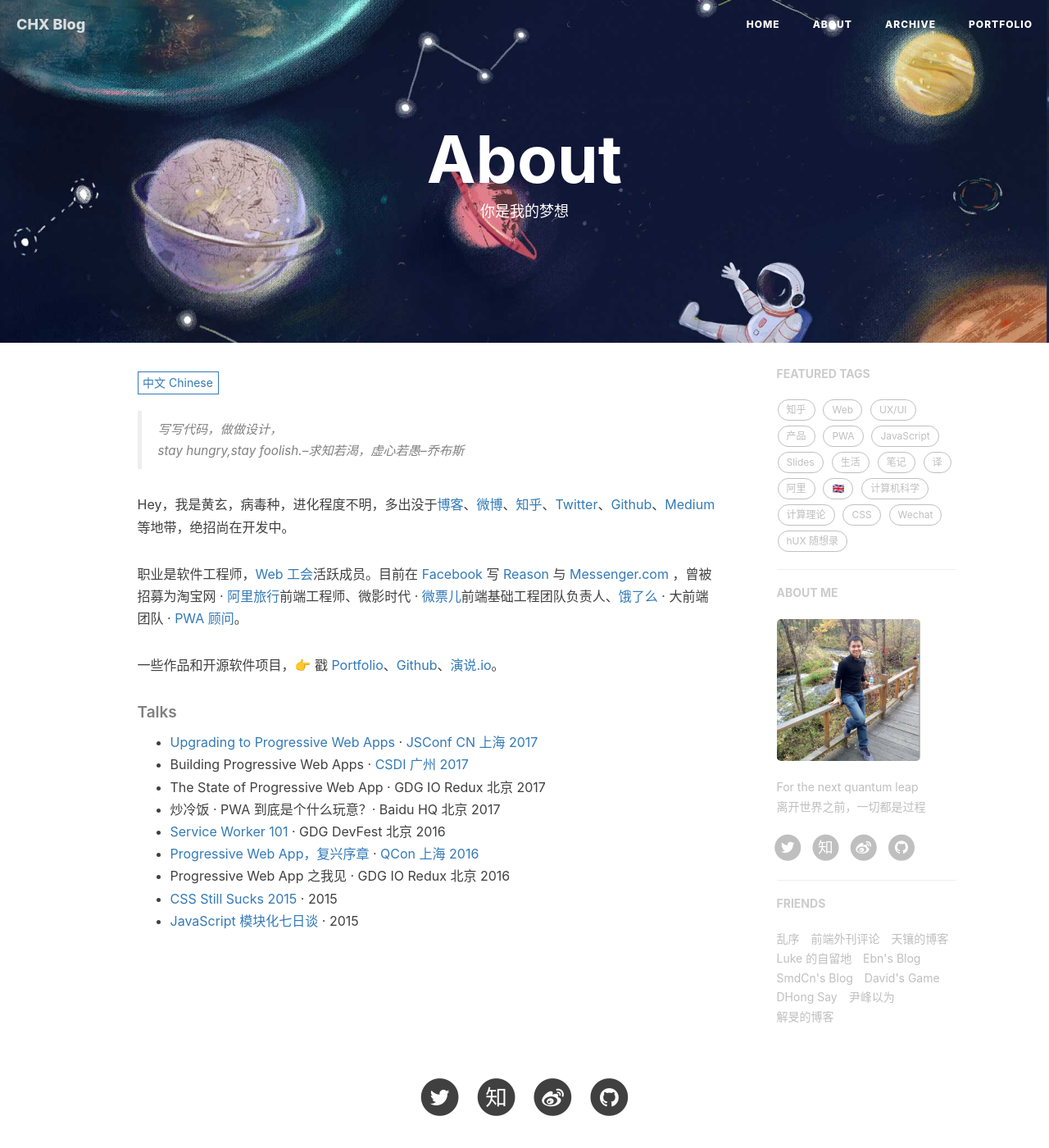
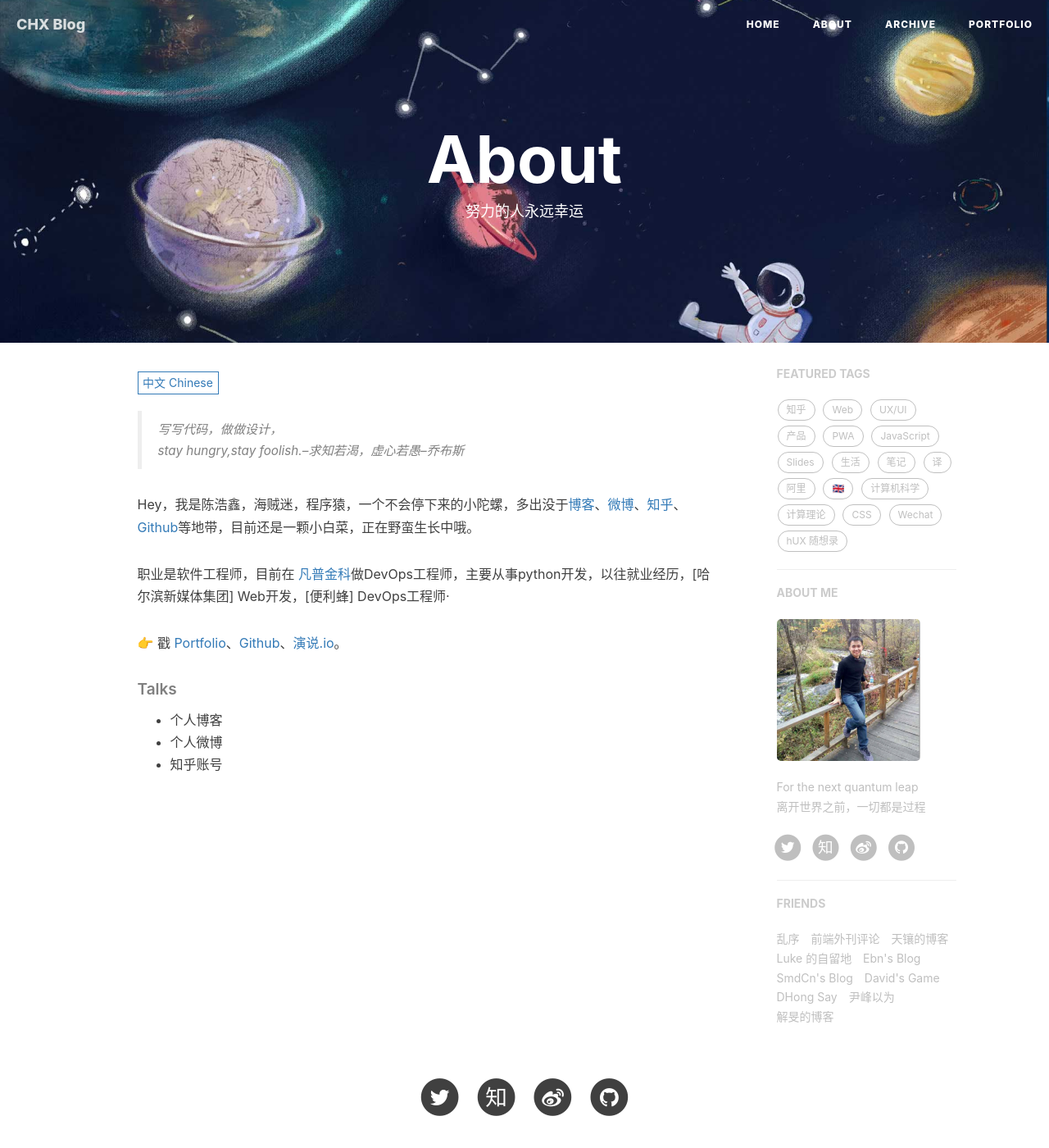
Before and after one commit to jikehaohao/jikehaohao.github.io, a Jekyll site: the page built from about.html, in a window 1280 px wide and 1400 px high. Shown: the whole window at 82% size. Built offline with Jekyll 4.4.1, drawn with Linux system fonts in a browser that asks for light colours; nearby versions of some CDN libraries; comment, search, counter and statistics services are not loaded.

Commit message:
fetal:"提交代码"

```diff
--- a/_includes/about/en.md
+++ b/_includes/about/en.md
@@ -1,8 +1,8 @@
 Yet another man.
 
-Hi, I am @huxpro (Huang, Xuan), a software engineer & a designer. I am currently working on Reason and Messenger.com at Facebook. I previously worked as Web Front-End Engineer at Alibaba Trip; Web Front-End Infrastructure Team Lead at Wepiao.com; And Invited Consultant on PWA at Ele.me.
+Hi, I am @jikehaohao (chen, haoxin), a software engineer & a designer. I am currently working on Software engineer at Finup.
 
-I studied Digital Media Art and graduated from Communication University of China by 2016, and am studying Computer Science at Rochester Institute of Technology from 2017.
+I studied Communication engineering and graduated from HarBin University of Science and Technology by 2018.
 
 Talks
 Upgrading to Progressive Web Apps · JSConf China Shanghai 2017
--- a/_includes/about/zh.md
+++ b/_includes/about/zh.md
@@ -1,31 +1,20 @@
 > 写写代码，做做设计，
 > stay hungry,stay foolish.--求知若渴，虚心若愚--乔布斯
 
-Hey，我是黄玄，病毒种，进化程度不明，多出没于[博客](https://huangxuan.me)、[微博](weibo.com/huxpro)、[知乎](https://www.zhihu.com/people/huxpro/pins/posts)、[Twitter](https://twitter.com/Huxpro/)、[Github](http://github.com/huxpro)、[Medium](https://medium.com/@Huxpro) 等地带，绝招尚在开发中。
+Hey，我是陈浩鑫，海贼迷，程序猿，一个不会停下来的小陀螺，多出没于[博客](https://jikehaohao.github.io/)、[微博](https://weibo.com/chenhaoxinrepo)、[知乎](www.zhihu.com/people/chenhaoxinrepo)、[Github](https://github.com/jikehaohao)等地带，目前还是一颗小白菜，正在野蛮生长中哦。
 
-职业是软件工程师，[Web 工会](https://medium.com/ben-and-dion/team-web-3315aa447fb2#.359a9c6cl)活跃成员。目前在 [Facebook](https://www.facebook.com/) 写 [Reason](https://reasonml.github.io/) 与 [Messenger.com](http://messenger.com/) ，曾被招募为淘宝网 · [阿里旅行](http://alitrip.com)前端工程师、微影时代 · [微票儿](http://www.wepiao.com/?r=movie)前端基础工程团队负责人、[饿了么](https://ele.me/) · 大前端团队 · [PWA 顾问](https://medium.com/elemefe/upgrading-ele-me-to-progressive-web-app-2a446832e509)。
+职业是软件工程师，目前在 [凡普金科](https://www.facebook.com/)做DevOps工程师，主要从事python开发，以往就业经历，[哈尔滨新媒体集团] Web开发，[便利蜂] DevOps工程师·
 
-一些作品和开源软件项目，👉 戳 [Portfolio](/portfolio)、[Github](http://github.com/huxpro)、[演说.io](https://zhuanlan.zhihu.com/p/21280918)。
+👉 戳 [Portfolio](/portfolio)、[Github](https://github.com/jikehaohao)、[演说.io](https://zhuanlan.zhihu.com/p/21280918)。
 
 
 ##### Talks
 
-- [Upgrading to Progressive Web Apps][9] · [JSConf CN 上海 2017](http://2017.jsconf.cn/)
-- Building Progressive Web Apps · [CSDI 广州 2017](http://www.csdisummit.com/)
-- The State of Progressive Web App · GDG IO Redux 北京 2017
-- 炒冷饭 · PWA 到底是个什么玩意？· Baidu HQ 北京 2017
-- [Service Worker 101][5] · GDG DevFest 北京 2016
-- [Progressive Web App，复兴序章][4] · [QCon 上海 2016](http://2016.qconshanghai.com/presentation/3111)
-- Progressive Web App 之我见 · GDG IO Redux 北京 2016
-- [CSS Still Sucks 2015][2] · 2015
-- [JavaScript 模块化七日谈][1] · 2015
+- 个人博客
+- 个人微博
+- 知乎账号
 
-[1]: //huangxuan.me/2015/07/09/js-module-7day/
-[2]: //huangxuan.me/2015/12/28/css-sucks-2015/
-[3]: //huangxuan.me/2016/06/05/pwa-in-my-pov/
-[4]: //huangxuan.me/2016/10/20/pwa-qcon2016/
-[5]: //huangxuan.me/2016/11/20/sw-101-gdgdf/
-[6]: https://yanshuo.io/assets/player/?deck=58ac8598b123db0067292f92 "PWA Rehashing"
-[7]: https://yanshuo.io/assets/player/?deck=593ad6fbfe88c2006a0a0d6d "The State of PWA"
-[8]: https://yanshuo.io/assets/player/?deck=594d673d570c357d0698a950 "Building PWA"
-[9]: //huangxuan.me/jsconfcn2017/
+
+[1]: //jikehaohao.github.io
+[2]: //weibo.com/chenhaoxinrepo
+[3]: www.zhihu.com/people/chenhaoxinrepo
--- a/about.html
+++ b/about.html
@@ -1,7 +1,7 @@
 ---
 layout: page
 title: "About"
-description: "你是我的梦想"
+description: "努力的人永远幸运"
 header-img: "img/about-bg.jpg"
 multilingual: true
 ---
```
